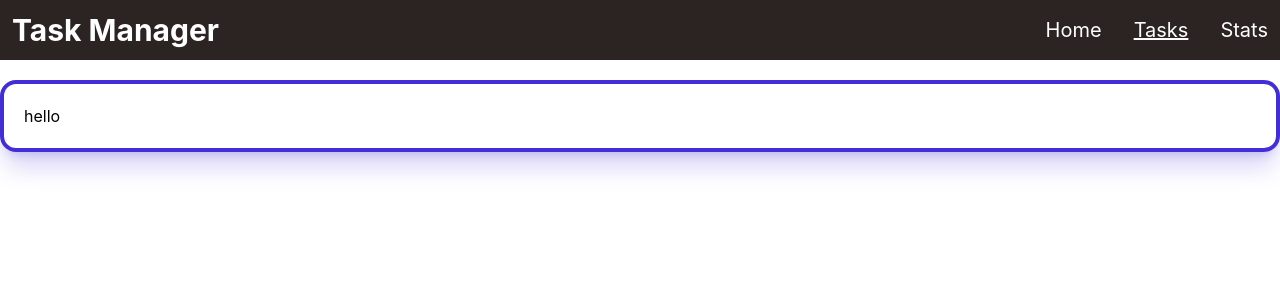
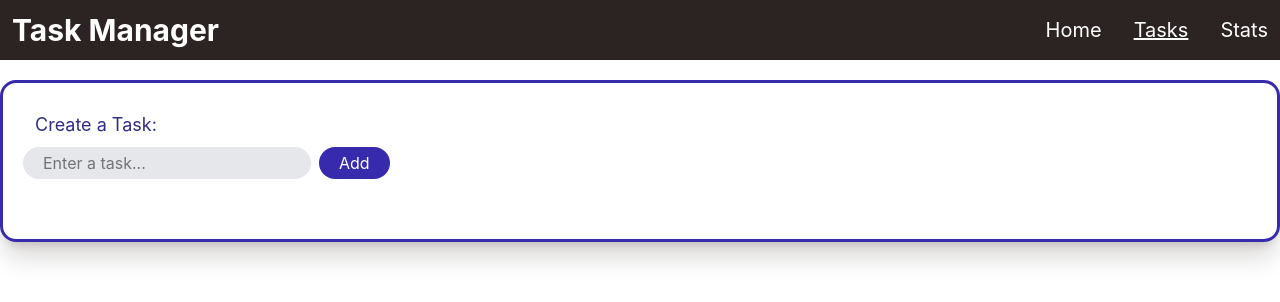
Before and after one commit to johnhunter55/task-react-manager, a React (Vite) app: page /tasks in a window 1280 px wide. Shown: the top 302 px of the page. Built offline with nearby package versions, Linux system fonts and the light colour scheme.

Commit message:
set state for tasks and saving to local storage

```diff
--- a/src/components/Header.jsx
+++ b/src/components/Header.jsx
@@ -4,15 +4,16 @@ import { NavLink } from "react-router";
 export function Header() {
   const navLinkStyles = ({ isActive }) => {
     return isActive
-      ? "text-white underline text-xl" // The styling when the link IS active
-      : "text-white text-xl hover:text-gray-200"; // The styling when the link IS NOT active
+      ? "text-white underline text-xl"
+      : "text-white text-xl hover:text-gray-200";
   };
   return (
     <header className="bg-taupe-800 p-3 flex justify-center">
       <div className="max-w-7xl flex justify-between grow">
-        <h1 className="text-3xl font-bold text-white">Task Manager</h1>
+        <NavLink to="/">
+          <h1 className="text-3xl font-bold text-white">Task Manager</h1>
+        </NavLink>
 
-        {/* Changed this wrapper to a <nav> tag */}
         <nav className="flex items-center gap-8">
           <NavLink to="/" className={navLinkStyles}>
             Home
--- /dev/null
+++ b/src/components/TaskHolder.jsx
@@ -0,0 +1,13 @@
+import React from "react";
+
+export function TaskHolder({ value, onChange }) {
+  return (
+    <input
+      type="text"
+      className="bg-gray-200 px-5 p-1 rounded-2xl"
+      placeholder="Enter a task..."
+      value={value}
+      onChange={onChange}
+    />
+  );
+}
--- a/src/pages/Layout.jsx
+++ b/src/pages/Layout.jsx
@@ -7,7 +7,7 @@ export function Layout() {
     <div>
       <Header />
       <div className="flex justify-center w-full">
-        <div className="flex flex-col border-indigo-700 border-4 rounded-2xl max-w-7xl w-full mt-5 p-5 shadow-xl shadow-indigo-700/20">
+        <div className="flex flex-col border-indigo-800 border-3 rounded-2xl max-w-7xl w-full mt-5 p-5 shadow-xl shadow-taupe-700/20">
           <Outlet />
         </div>
       </div>
--- a/src/pages/Tasks.jsx
+++ b/src/pages/Tasks.jsx
@@ -1,9 +1,45 @@
-import React from "react";
+import { useState, useEffect } from "react";
+import { TaskHolder } from "../components/TaskHolder.jsx";
 
 export function Tasks() {
+  const [taskText, setTaskText] = useState("");
+  const handleInputChange = (event) => {
+    setTaskText(event.target.value);
+  };
+  const [tasks, setTasks] = useState(() => {
+    const saved = localStorage.getItem("tasks");
+    return saved ? JSON.parse(saved) : [];
+  });
+  useEffect(() => {
+    localStorage.setItem("tasks", JSON.stringify(tasks));
+  }, [tasks]);
+  function handleSubmit(event) {
+    event.preventDefault();
+    if (taskText.trim() === "") return;
+    setTasks([...tasks, taskText]);
+    setTaskText("");
+  }
   return (
     <div>
-      <h1>hello</h1>
+      <h1 className="px-3 p-2 text-lg text-indigo-900">Create a Task:</h1>
+
+      <form className="flex gap-2 mb-10" onSubmit={handleSubmit}>
+        <TaskHolder value={taskText} onChange={handleInputChange} />
+        <button
+          type="submit"
+          className="bg-indigo-800 text-white px-5 p-1 rounded-2xl"
+        >
+          Add
+        </button>
+      </form>
+
+      <ul>
+        {tasks.map((task, index) => (
+          <li key={index} className="text-lg py-1 border-b border-gray-200">
+            {task.text}
+          </li>
+        ))}
+      </ul>
     </div>
   );
 }
```
